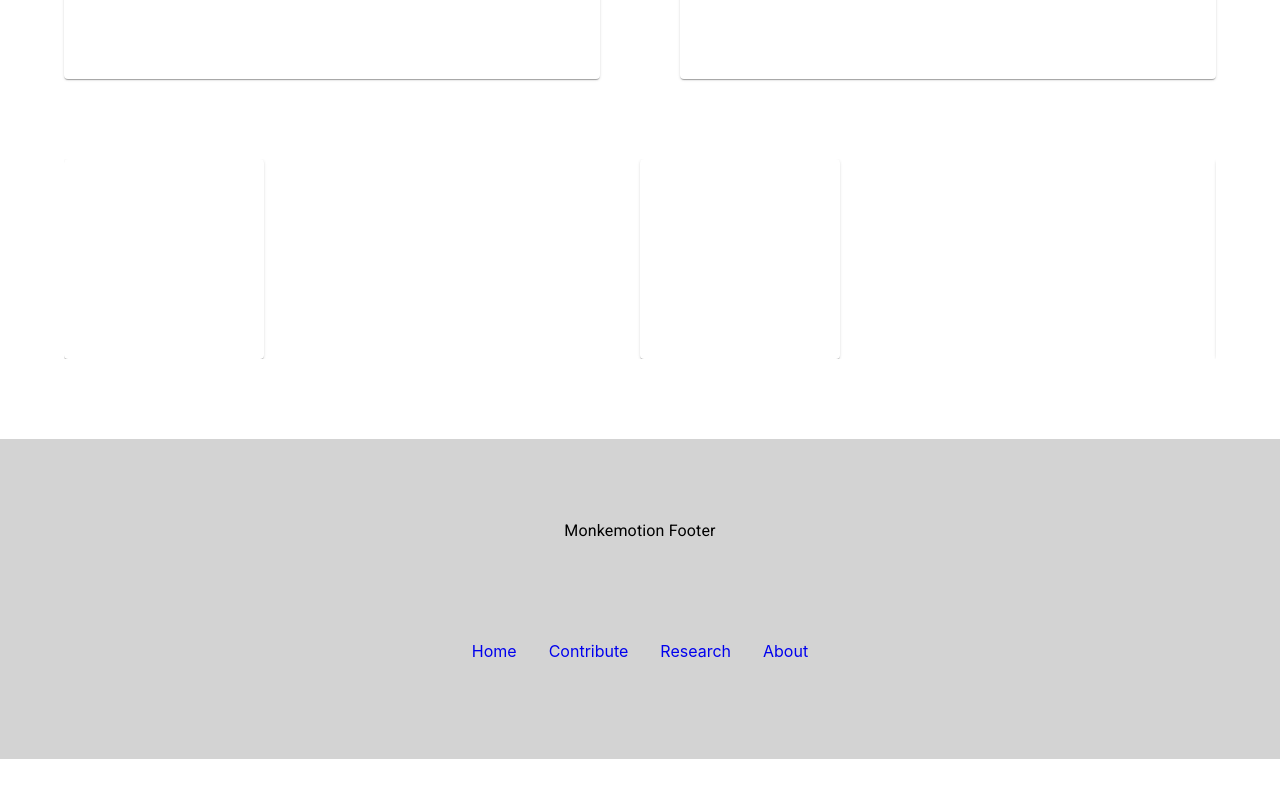
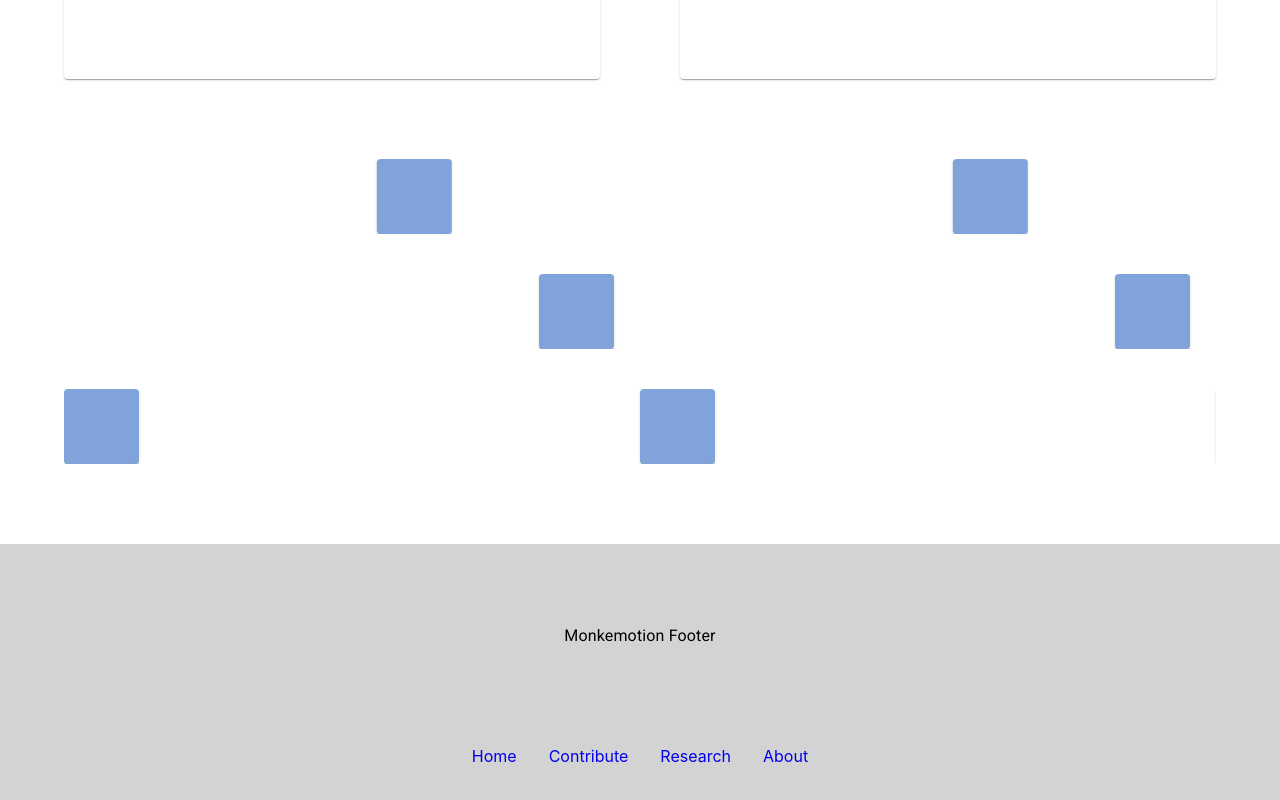
Before and after one commit to timkim0713/monkemotion, a React (Create React App) app: page / in a window 1280 px wide. Shown: the part 1057-1857 px from the top of the page. Before the commit the page ends 1816 px from the top, so only its background shows below. Built offline with nearby package versions, Linux system fonts and the light colour scheme.

Commit message:
update with multi carousel

```diff
--- a/src/components/MultiCarousel.js
+++ b/src/components/MultiCarousel.js
@@ -3,7 +3,7 @@ import 'react-multi-carousel/lib/styles.css';
 import Card from '@mui/material/Card';
 
 
-export default function MultiCarousel() {
+export default function MultiCarousel({ autoPlaySpeed, rtl }) {
     const responsive = {
         superLargeDesktop: {
             // the naming can be any, depends on you.
@@ -12,7 +12,7 @@ export default function MultiCarousel() {
         },
         desktop: {
             breakpoint: { max: 3000, min: 1024 },
-            items: 3
+            items: 5
         },
         tablet: {
             breakpoint: { max: 1024, min: 464 },
@@ -31,28 +31,25 @@ export default function MultiCarousel() {
             draggable={true}
             infinite={true}
             autoPlay={true}
+            rewind={false}
+            autoPlaySpeed={autoPlaySpeed}
+            rtl={rtl}
+
         >
-            <div>
-                <Card sx={{ height: 200, width: 200, }}>
-                </Card>
-            </div>
+            <Card sx={{ height: 75, width: 75, backgroundColor: "#80a3d9" }}>
+            </Card>
 
-            <div>
-                <Card sx={{ height: 200, width: 200, }}>
-                </Card>
-            </div>
-            <div>
-                <Card sx={{ height: 200, width: 200, }}>
-                </Card>
-            </div>
-            <div>
-                <Card sx={{ height: 200, width: 200, }}>
-                </Card>
-            </div>
-            <div>
-                <Card sx={{ height: 200, width: 200, }}>
-                </Card>
-            </div>
+            <Card sx={{ height: 75, width: 75, backgroundColor: "#80a3d9" }}>
+            </Card>
+
+            <Card sx={{ height: 75, width: 75, backgroundColor: "#80a3d9" }}>
+            </Card>
+
+            <Card sx={{ height: 75, width: 75, backgroundColor: "#80a3d9" }}>
+            </Card>
+
+            <Card sx={{ height: 75, width: 75, backgroundColor: "#80a3d9" }}>
+            </Card>
 
 
         </Carousel>
--- a/src/pages/Home.js
+++ b/src/pages/Home.js
@@ -13,7 +13,15 @@ function Home() {
             </Box>
 
             <Box mt={10}>
-                <MultiCarousel />
+                <Box mt={5}>
+                    <MultiCarousel autoPlaySpeed={300} rtl={false} />
+                </Box>
+                <Box mt={5}>
+                    <MultiCarousel autoPlaySpeed={200} rtl={true} />
+                </Box>
+                <Box mt={5}>
+                    <MultiCarousel autoPlaySpeed={350} rtl={false} />
+                </Box>
             </Box>
 
         </Box>
```
